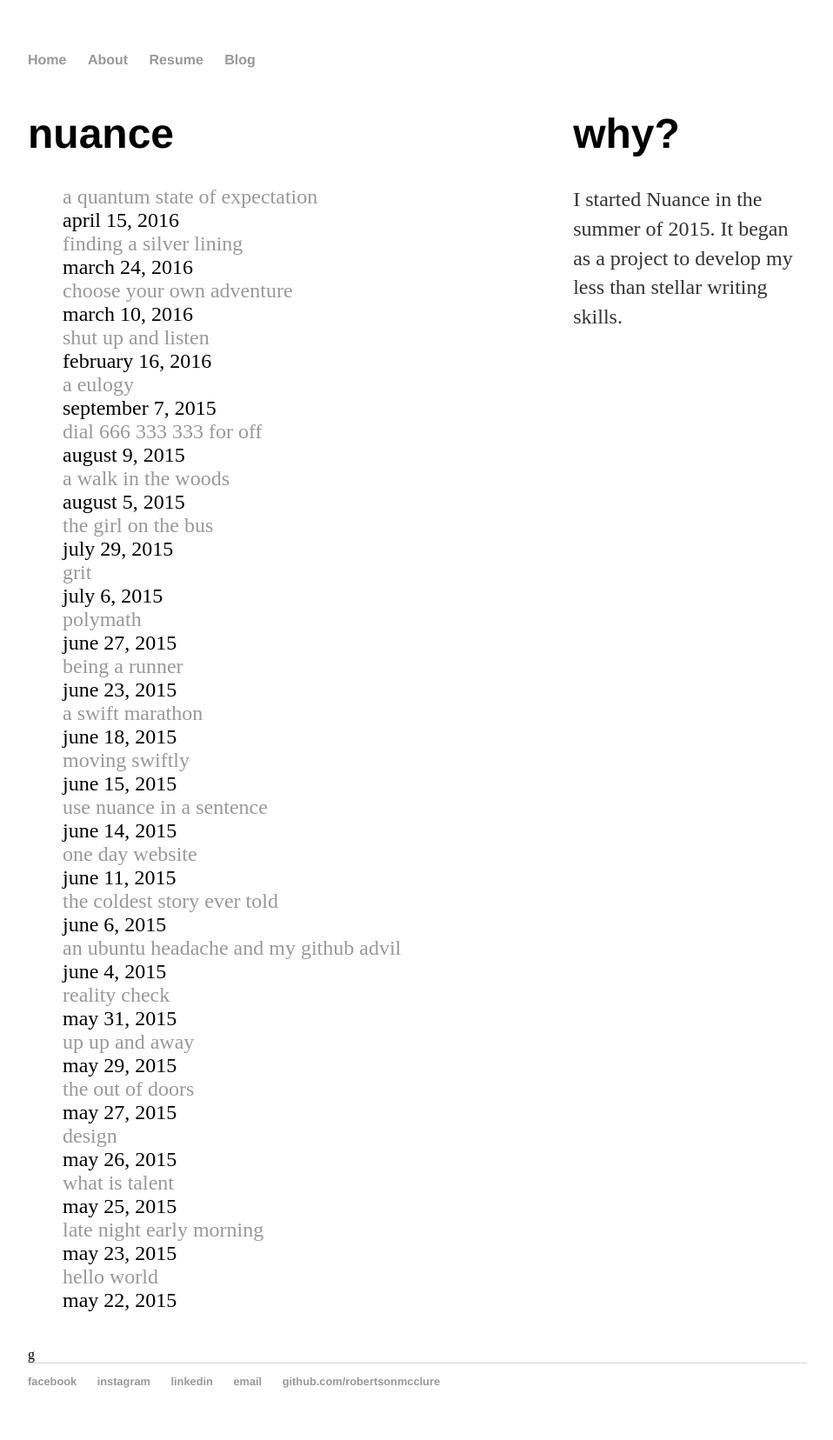
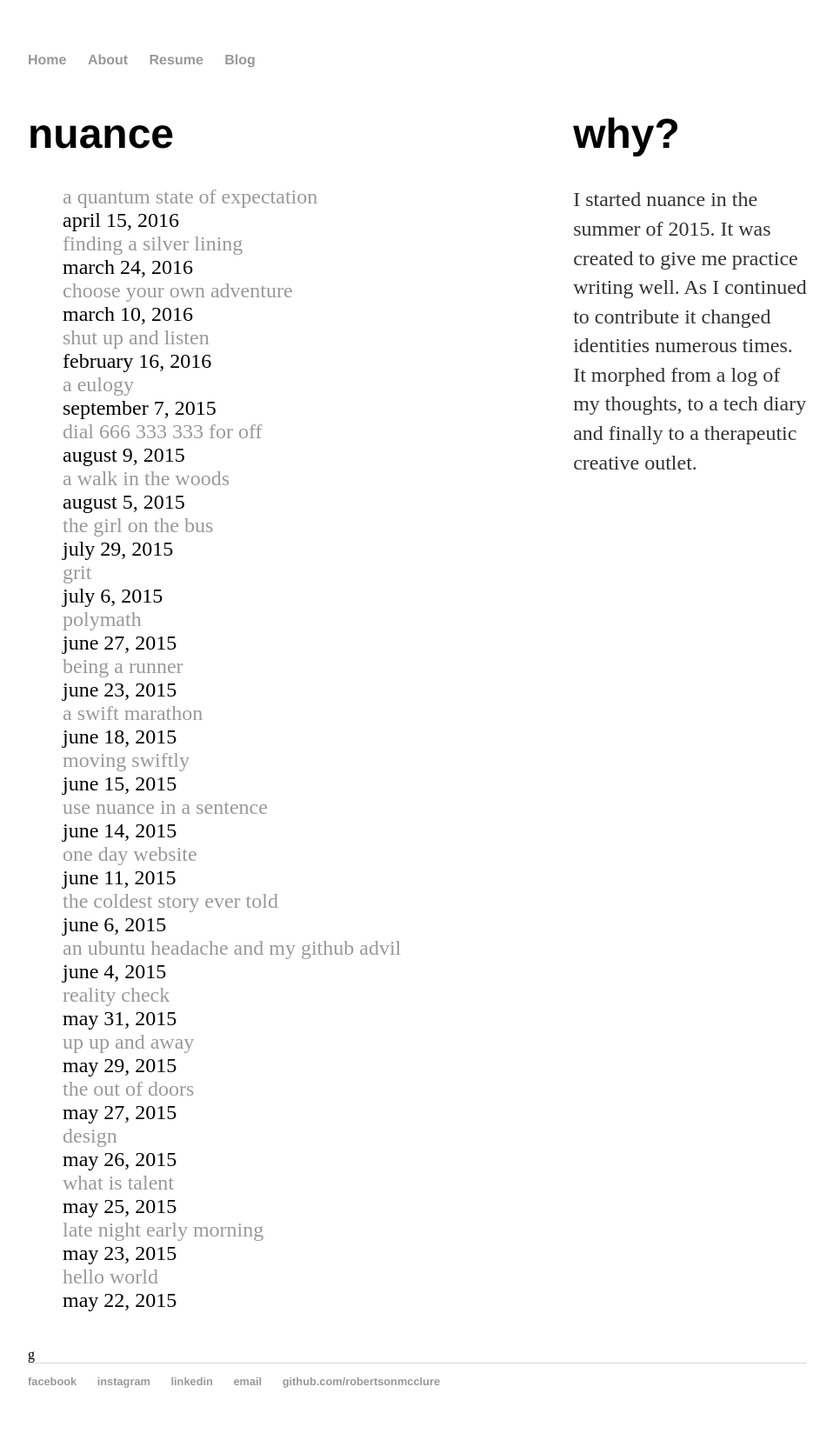
Before and after one commit to robertsonmcclure/robertsonmcclure.github.io, a Jekyll site: the page built from blog/index.html, in a window 1280 px wide. Shown: the whole page at 87% size, without its empty margins (160-1118 px from the left). Built offline with Jekyll 4.4.1, drawn with Linux system fonts in a browser that asks for light colours.

Commit message:
commited using script

```diff
--- a/blog/index.html
+++ b/blog/index.html
@@ -14,7 +14,7 @@ title: nuance
     </div>
     <div class="sidebar">
         <h1>why?</h1>
-        <p>I started Nuance in the summer of 2015. It began as a project to develop my less than stellar writing skills.</p>
+        <p>I started nuance in the summer of 2015. It was created to give me practice writing well. As I continued to contribute it changed identities numerous times. It morphed from a log of my thoughts, to a tech diary and finally to a therapeutic creative outlet.</p>
     </div>
     <div class="clear"></div>
  g
```
